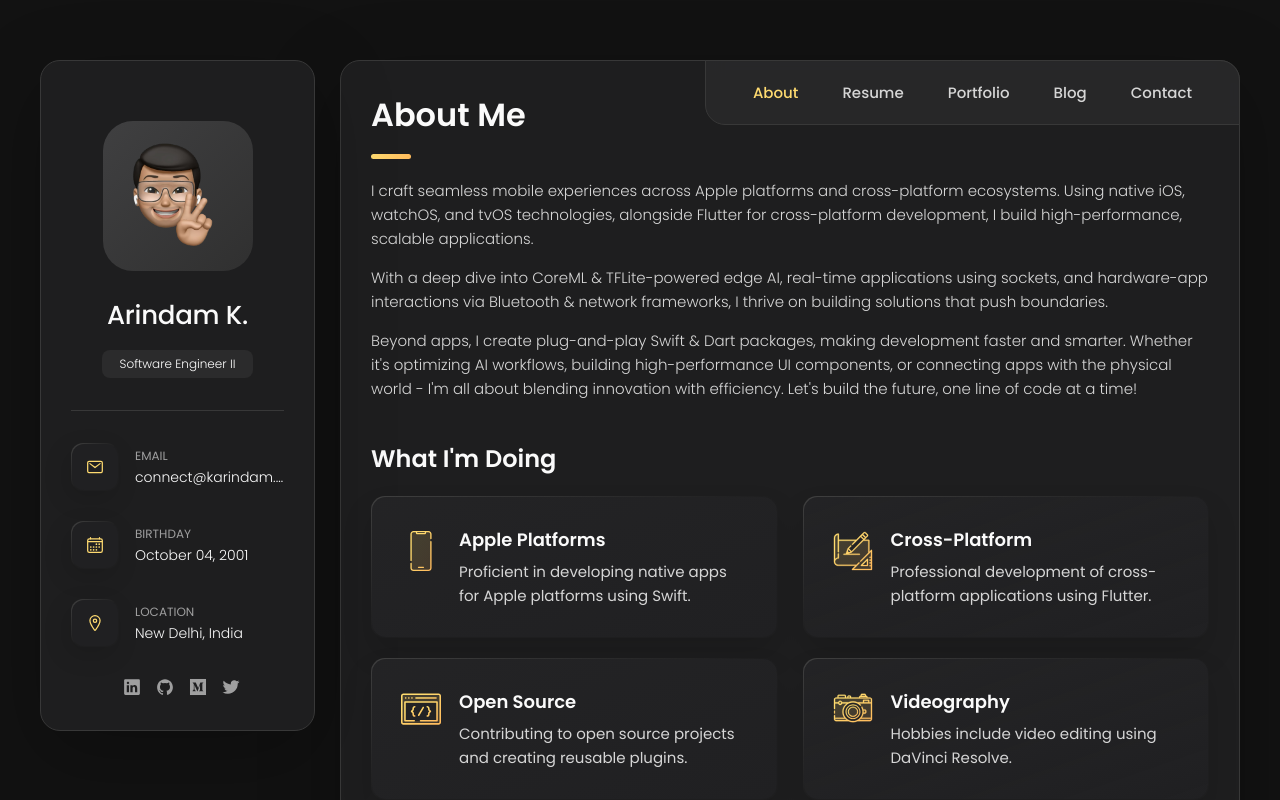
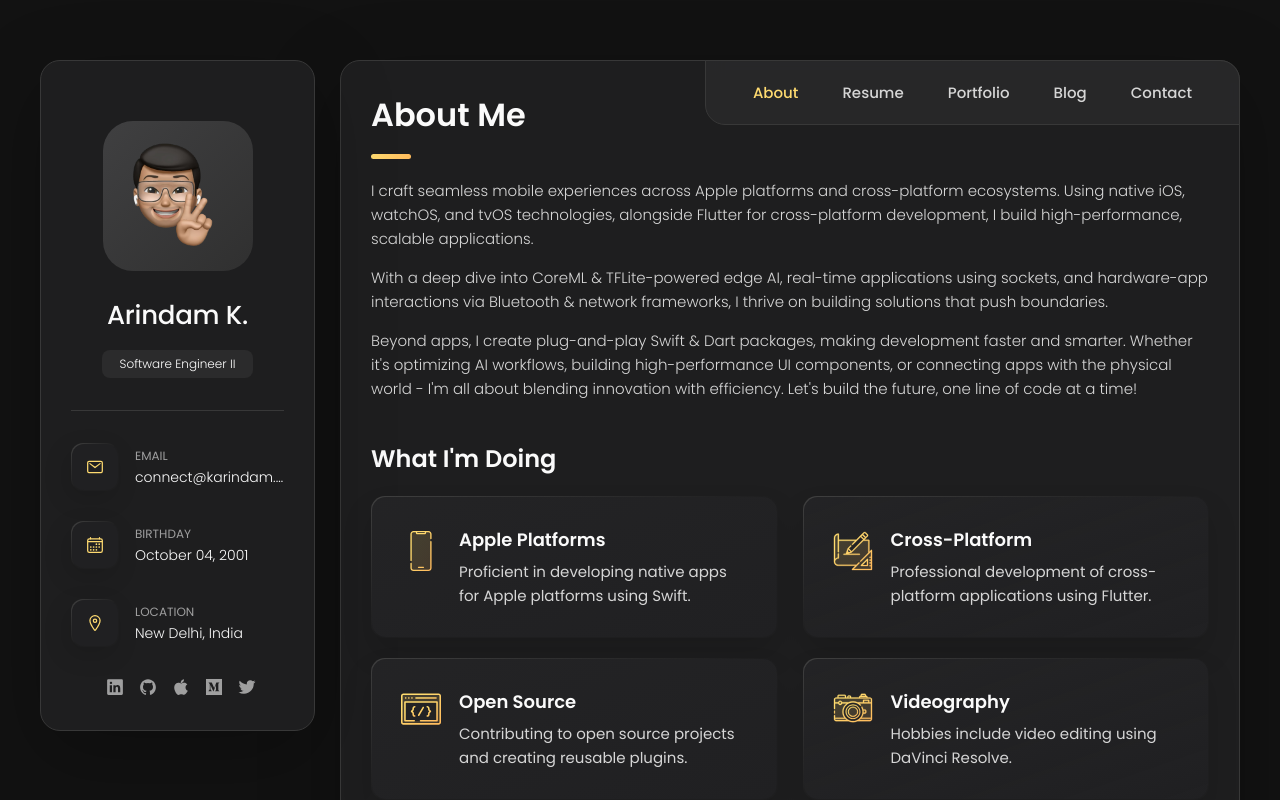
Before and after one commit to k-arindam/k-arindam.github.io, a plain HTML site: page index.html in a window 1280 px wide. Shown: the top 800 px of the page. Drawn offline with nearby package versions, Linux system fonts and the light colour scheme.

Commit message:
Add social link to Swift Package Index in the sidebar

```diff
--- a/index.html
+++ b/index.html
@@ -136,6 +136,12 @@
           <li class="social-item">
             <a href="https://github.com/k-arindam" class="social-link">
               <ion-icon name="logo-github"></ion-icon>
+            </a>
+          </li>
+
+          <li class="social-item">
+            <a href="https://swiftpackageindex.com/k-arindam" class="social-link">
+              <ion-icon name="logo-apple"></ion-icon>
             </a>
           </li>
 
```
